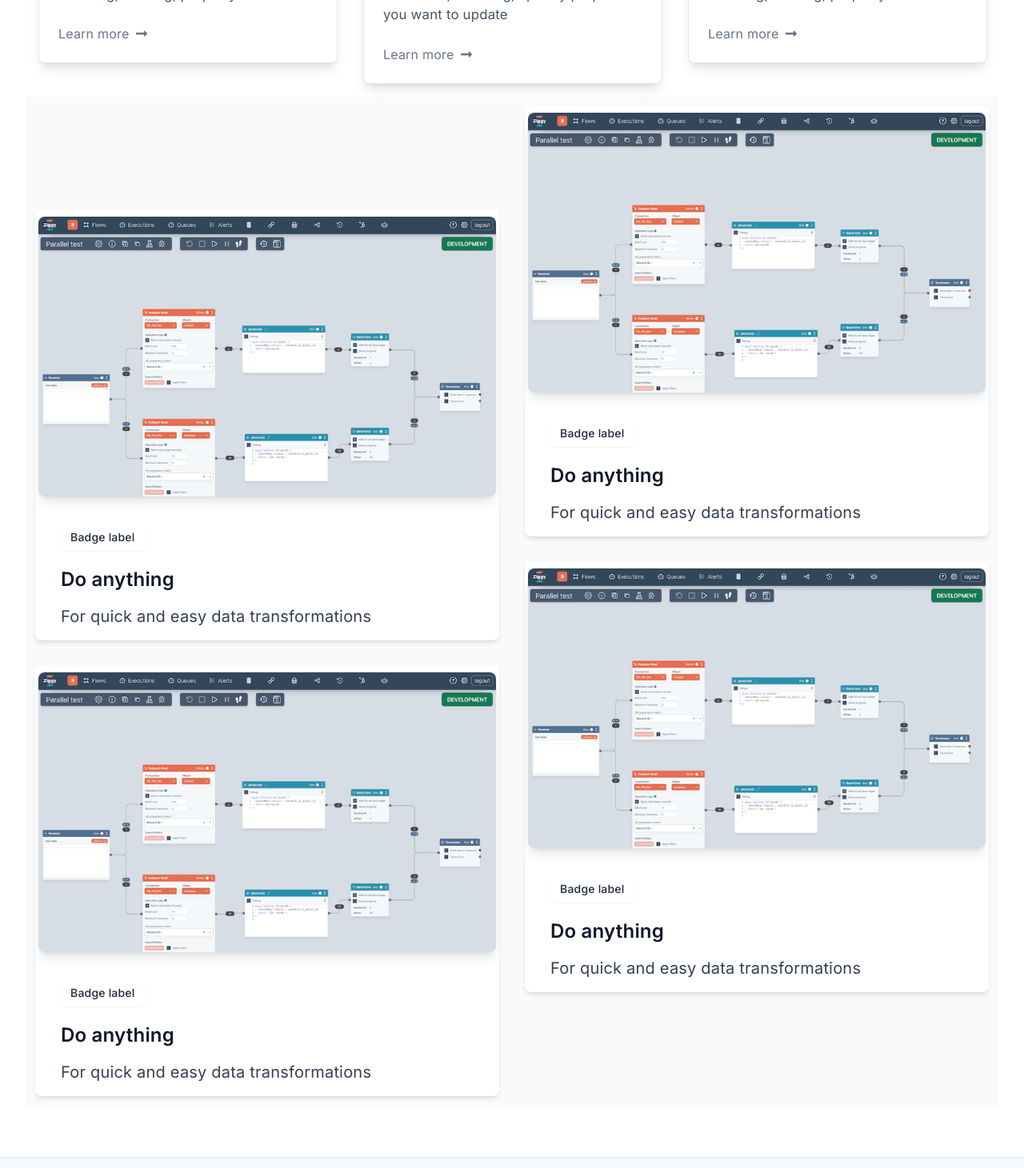
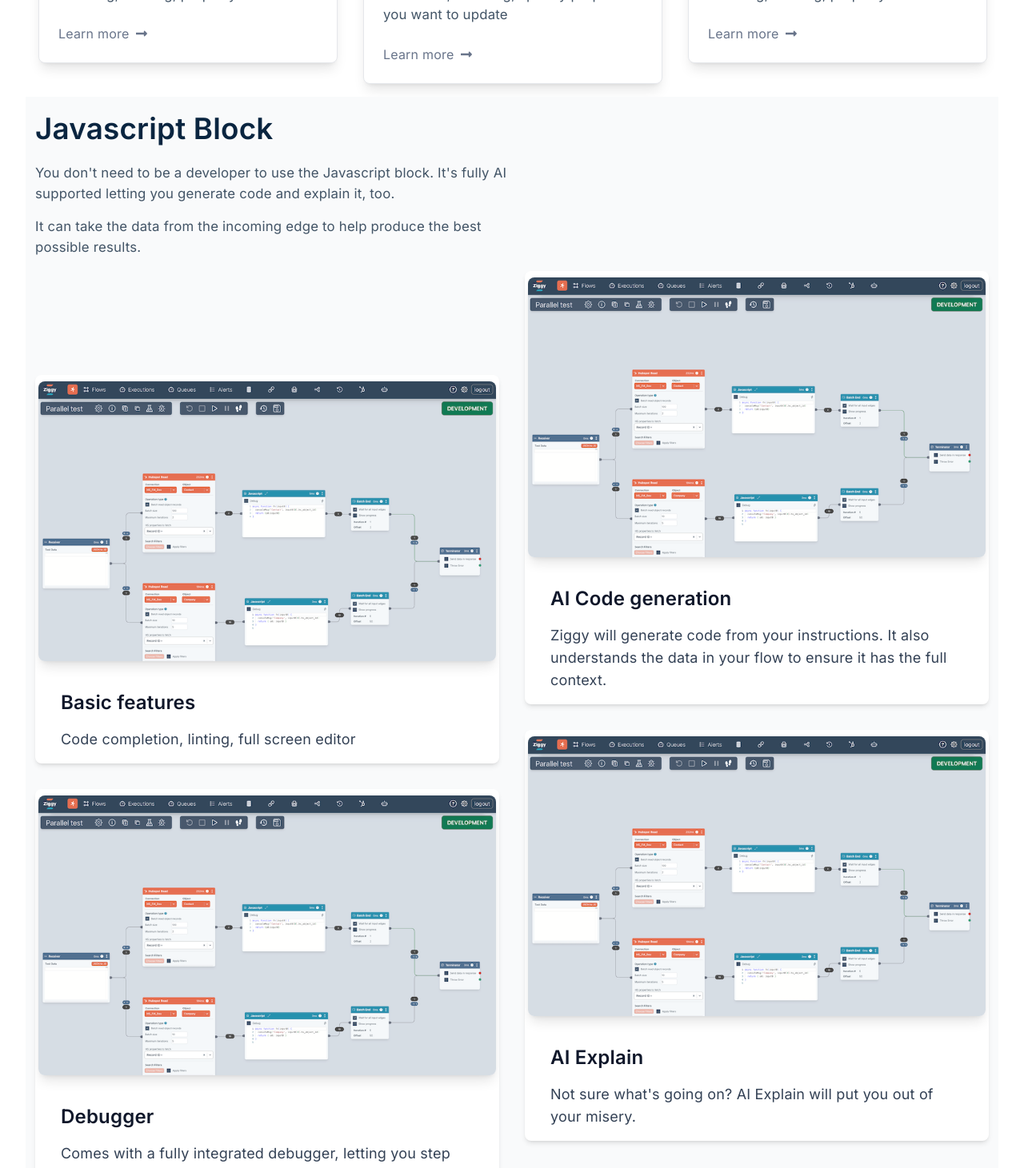
Before and after one commit to fmay/ziggy-site-new, a Next.js app: page /flows in a window 1280 px wide. Shown: the part 5000-6461 px from the top of the page at 80% size. Built offline with nearby package versions, Linux system fonts and the light colour scheme.

Commit message:
StackCard 0.7

```diff
--- a/src/app/(features)/flows/JavascriptFeatures.tsx
+++ b/src/app/(features)/flows/JavascriptFeatures.tsx
@@ -7,41 +7,48 @@ interface JavascriptFeaturesProps {}
 const JavascriptFeatures: FC<JavascriptFeaturesProps> = ({}) => {
   const items: ReactNode[] = [
     <StackCard
-      title="Do anything"
-      description="For quick and easy data transformations"
-      badgeLabel="Badge label"
+      title="Basic features"
+      description="Code completion, linting, full screen editor"
+      ctaText="Docs"
+      ctaHref="https://docs.ziggyservices.com/user-guide/block-types/core/Javascript"
+      ctaNewTab
+      graphic="/images/flows/parallel.png"
+    />,
+    <StackCard
+      title="AI Code generation"
+      description="Ziggy will generate code from your instructions. It also understands the data in your flow to ensure it has the full context."
       ctaText="aaa"
       ctaHref="https://google.com"
       graphic="/images/flows/parallel.png"
     />,
     <StackCard
-      title="Do anything"
-      description="For quick and easy data transformations"
-      badgeLabel="Badge label"
+      title="Debugger"
+      description="Comes with a fully integrated debugger, letting you step through your code and inspect variables"
       ctaText="aaa"
       ctaHref="https://google.com"
       graphic="/images/flows/parallel.png"
     />,
     <StackCard
-      title="Do anything"
-      description="For quick and easy data transformations"
-      badgeLabel="Badge label"
+      title="AI Explain"
+      description="Not sure what's going on? AI Explain will put you out of your misery."
       ctaText="aaa"
-      ctaHref="https://google.com"
-      graphic="/images/flows/parallel.png"
-    />,
-    <StackCard
-      title="Do anything"
-      description="For quick and easy data transformations"
-      badgeLabel="Badge label"
-      ctaText="aaa"
-      ctaHref="https://google.com"
+      ctaHref="https://docs.ziggyservices.com/user-guide/block-types/core/Javascript#explain"
       graphic="/images/flows/parallel.png"
     />,
   ]
 
   return (
     <div>
+      <div className="section-intro">
+        <h2>Javascript Block</h2>
+        <p>
+          You don't need to be a developer to use the Javascript block. It's fully AI supported
+          letting you generate code and explain it, too.
+        </p>
+        <p>
+          It can take the data from the incoming edge to help produce the best possible results.
+        </p>
+      </div>
       <ImageStack items={items} />
     </div>
   )
--- a/src/components/ui/stack-card/StackCard.module.scss
+++ b/src/components/ui/stack-card/StackCard.module.scss
@@ -2,6 +2,10 @@
   @apply relative overflow-hidden rounded-lg shadow-md bg-white transition-all duration-300;
   h2 {
     @apply text-[1.5rem];
+  }
+
+  &:hover {
+    @apply shadow-2xl;
   }
 }
 
@@ -13,16 +17,12 @@
   @apply relative h-[350px] overflow-hidden rounded-lg bg-white shadow-lg transition-all duration-300;
 
   .stackCard:hover & {
-    @apply h-[400px];
+    @apply h-[310px];
   }
 }
 
 .gradientOverlay {
   @apply absolute inset-0 z-[1] opacity-0 transition-opacity duration-300;
-
-  .stackCard:hover & {
-    @apply opacity-100;
-  }
 }
 
 .graphicImage {
@@ -54,11 +54,11 @@
 }
 
 .description {
-  @apply text-lg text-slate-700 lg:text-xl;
+  @apply text-lg text-slate-700;
 }
 
 .ctaWrapper {
-  @apply h-0 overflow-hidden transition-all duration-300 text-sm ;
+  @apply h-0 overflow-hidden transition-all duration-300 text-[1rem] ;
 
   .stackCard:hover & {
     @apply h-[40px];
--- a/src/components/ui/stack-card/StackCard.tsx
+++ b/src/components/ui/stack-card/StackCard.tsx
@@ -13,7 +13,7 @@ interface StackCardProps {
   /** Icon to display in the badge */
   icon?: ReactNode
   /** Badge label text */
-  badgeLabel: string
+  badgeLabel?: string
   /** Main heading text */
   title: string
   /** Description text */
@@ -22,6 +22,8 @@ interface StackCardProps {
   ctaText: string
   /** CTA link href */
   ctaHref: string
+  /** Open CTA link in new tab (reuses existing tab if domain matches) */
+  ctaNewTab?: boolean
   /** Path to image in public folder (e.g., '/images/dashboard.png') */
   graphic?: string
   /** Alt text for the graphic image */
@@ -39,6 +41,7 @@ const StackCard: FC<StackCardProps> = ({
   description,
   ctaText,
   ctaHref,
+  ctaNewTab = false,
   graphic,
   graphicAlt = '',
   className = ''
@@ -77,6 +80,7 @@ const StackCard: FC<StackCardProps> = ({
       {/* Content layer */}
       <div className={styles.contentLayer}>
         {/* Product Badge */}
+        {badgeLabel && (
           <div className={styles.badge}>
             {icon && (
               <div className={styles.badgeIcon}>
@@ -87,6 +91,7 @@ const StackCard: FC<StackCardProps> = ({
               <span>{badgeLabel}</span>
             </div>
           </div>
+        )}
 
         {/* Title */}
         <h2 className={styles.title}>
@@ -103,6 +108,10 @@ const StackCard: FC<StackCardProps> = ({
           <a
             href={ctaHref}
             className={styles.ctaLink}
+            {...(ctaNewTab && {
+              target: '_blank',
+              rel: 'noopener noreferrer'
+            })}
           >
             {ctaText} {'>'}
           </a>
```
Lines whose indentation alone changed are shown as unchanged.
